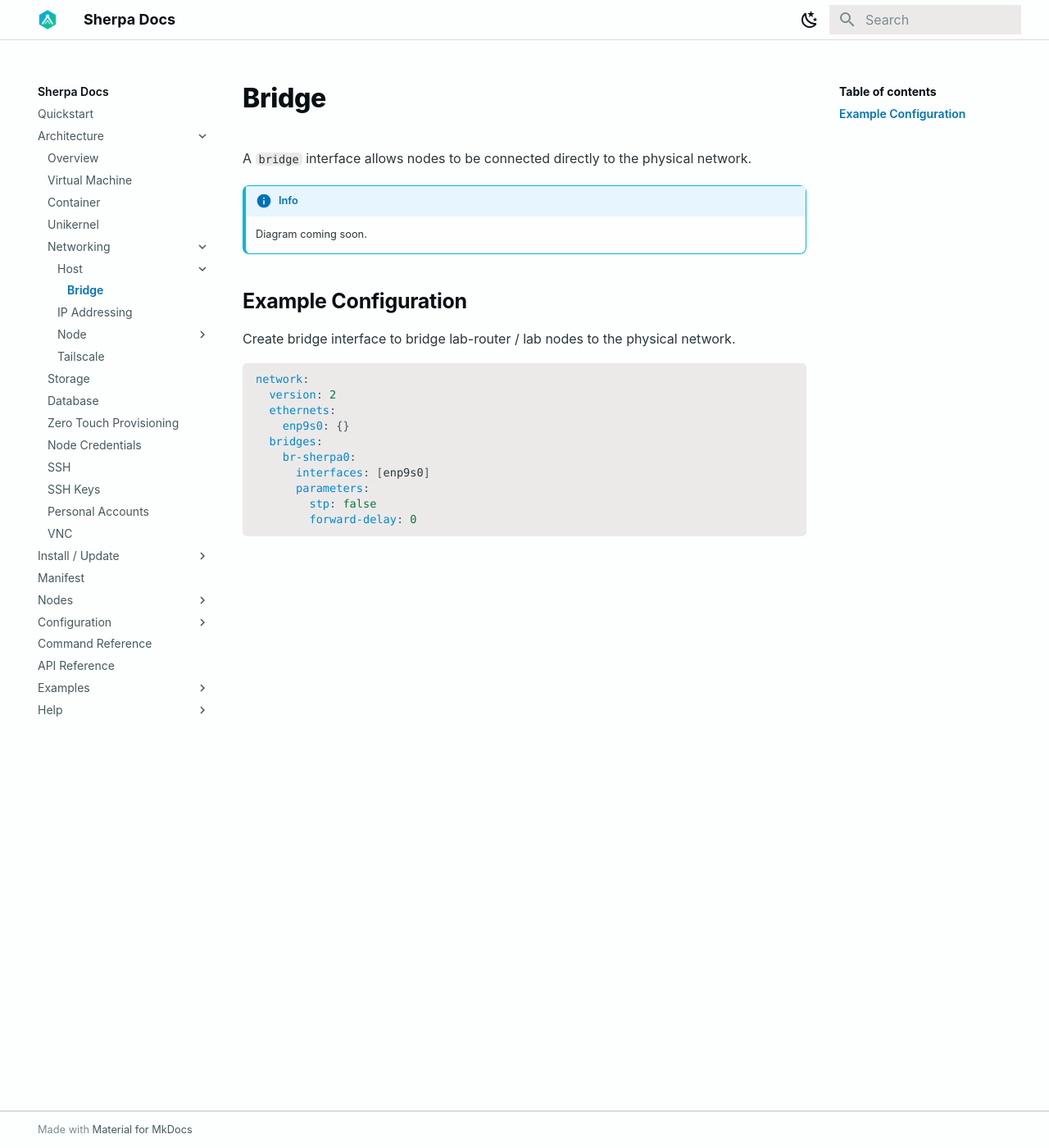
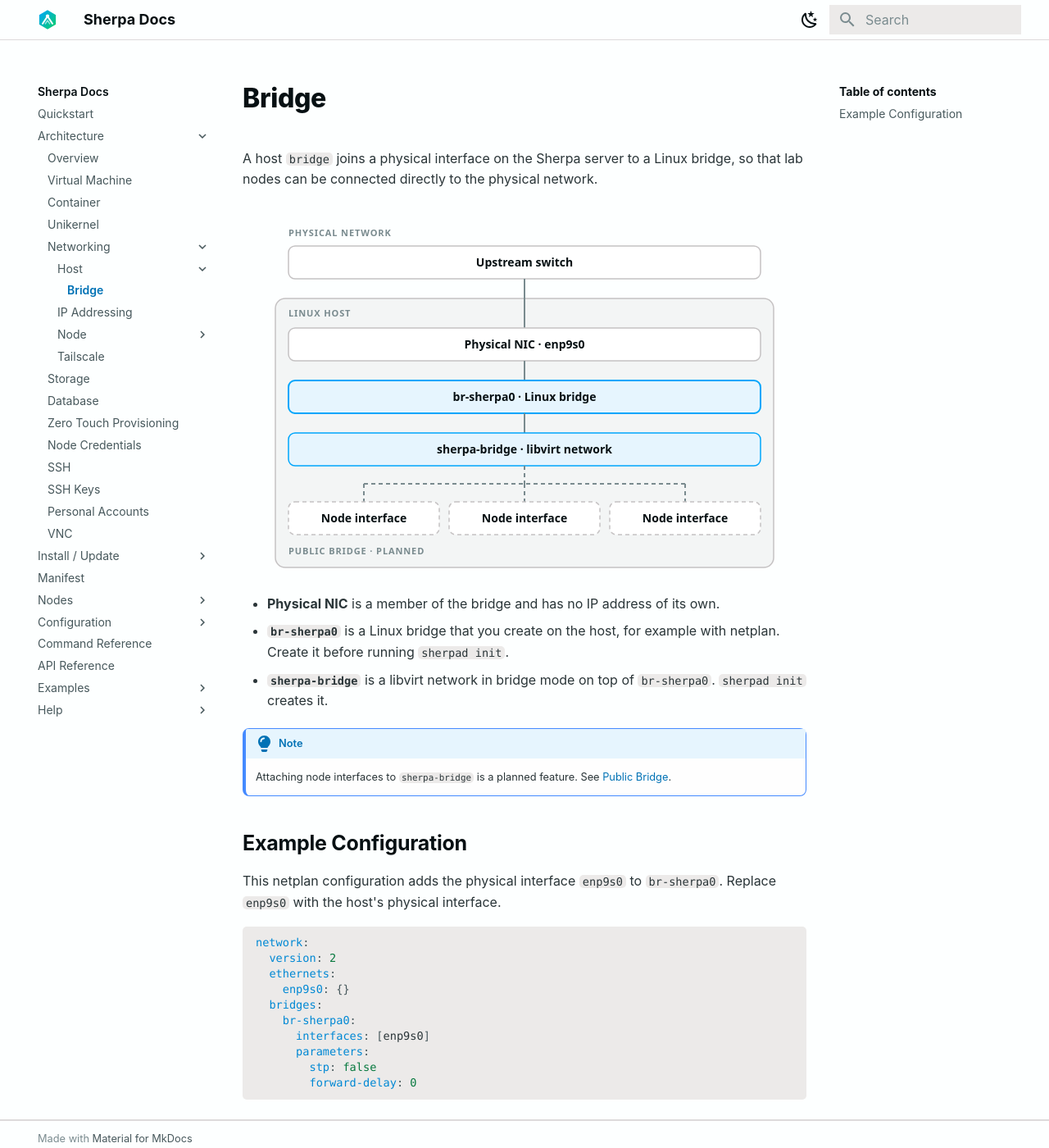
Before and after one commit to bwks/sherpa-docs, an MkDocs documentation site: the page built from docs/architecture/networking/host/bridge.md, in a window 1280 px wide and 1400 px high. Shown: the whole window at 82% size. Built offline with MkDocs 1.6.1 and Material for MkDocs 9.7.7, drawn with Linux system fonts in a browser that asks for light colours.

Commit message:
docs: add host bridge networking diagram [skip ci]
Show the upstream switch, the physical NIC as a member of br-sherpa0, and
the sherpa-bridge libvirt network that sherpad init creates on top of it.
Node attachment is drawn dashed and labelled as planned, since public
bridge interfaces are not implemented yet.

Replace the "diagram coming soon" placeholder with a description of each
layer, and describe what the netplan example does.

Co-Authored-By: Claude Opus 5.5 <noreply@anthropic.com>

````diff
--- a/docs/architecture/networking/host/bridge.md
+++ b/docs/architecture/networking/host/bridge.md
@@ -1,14 +1,25 @@
 # Bridge
 
-A `bridge` interface allows nodes to be connected directly to the physical network.
+A host `bridge` joins a physical interface on the Sherpa server to a Linux bridge, so that lab
+nodes can be connected directly to the physical network.
 
-!!! info
+![Host bridge networking: the physical NIC is a member of the br-sherpa0 Linux bridge, and the sherpa-bridge libvirt network sits on top of it](bridge.svg)
 
-    Diagram coming soon.
+- **Physical NIC** is a member of the bridge and has no IP address of its own.
+- **`br-sherpa0`** is a Linux bridge that you create on the host, for example with netplan. Create
+  it before running `sherpad init`.
+- **`sherpa-bridge`** is a libvirt network in bridge mode on top of `br-sherpa0`. `sherpad init`
+  creates it.
+
+!!! note
+
+    Attaching node interfaces to `sherpa-bridge` is a planned feature. See
+    [Public Bridge](../node/public-bridge.md).
 
 ## Example Configuration
 
-Create bridge interface to bridge lab-router / lab nodes to the physical network.
+This netplan configuration adds the physical interface `enp9s0` to `br-sherpa0`. Replace `enp9s0`
+with the host's physical interface.
 
 ```yaml
 network:
````
Also changed, not shown: docs/architecture/networking/host/bridge.svg (added).
